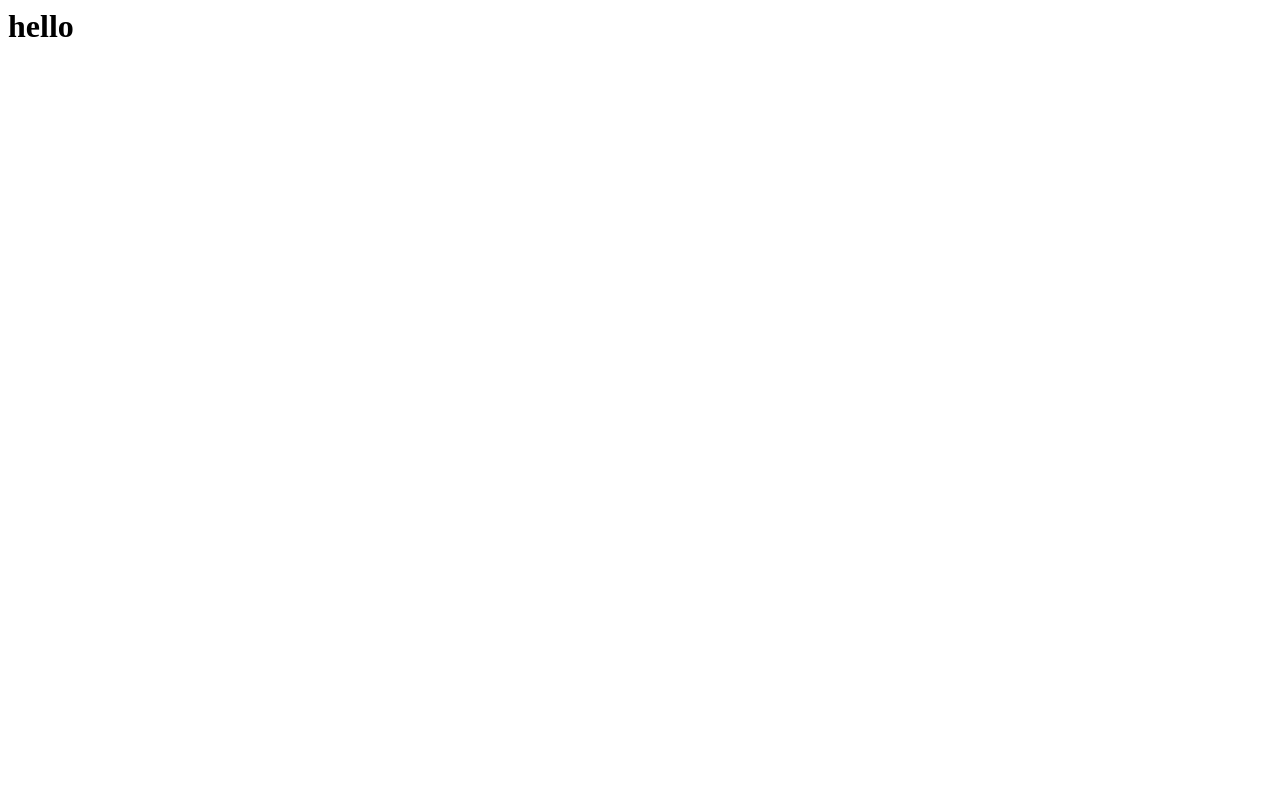
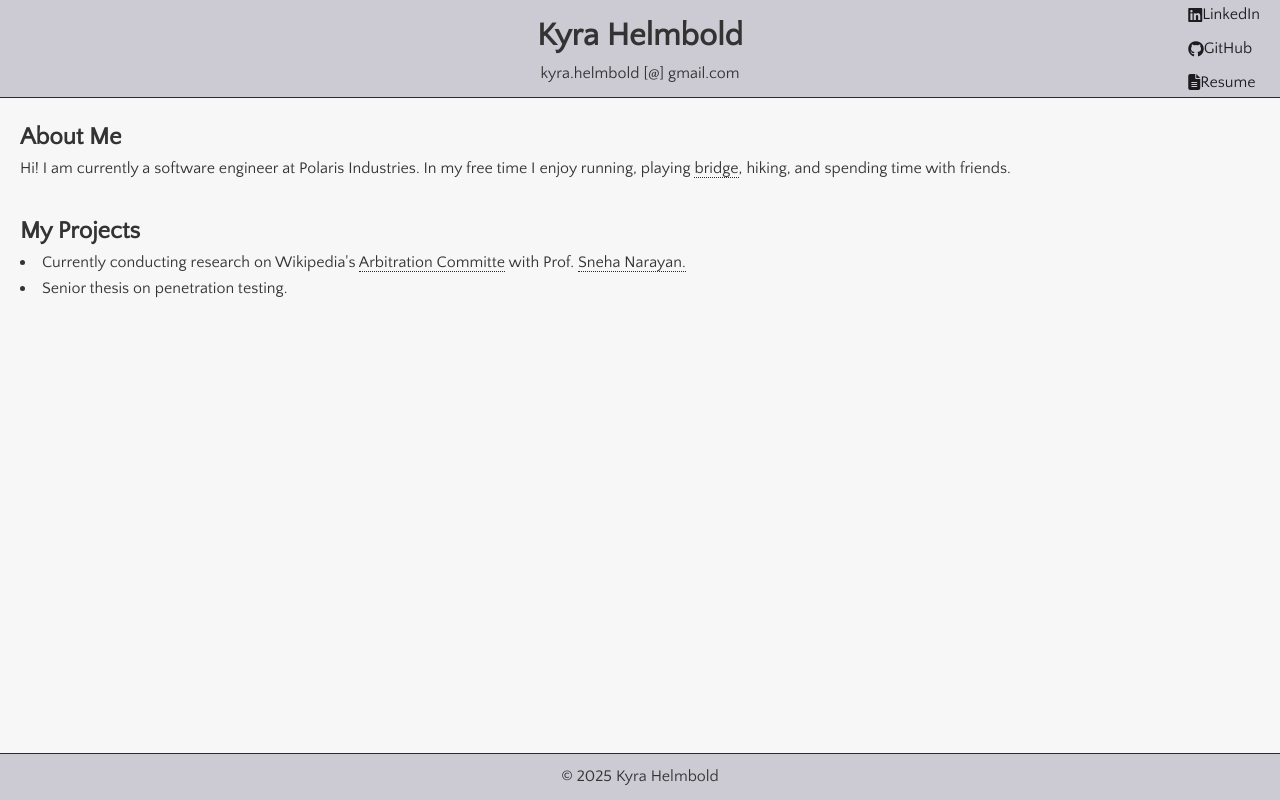
Before and after one commit to kyra-h/kyra-h.github.io, a plain HTML site: page index.html in a window 1280 px wide. Drawn offline with Linux system fonts and the light colour scheme.

Commit message:
added content to website.

```diff
--- a/index.html
+++ b/index.html
@@ -1 +1,57 @@
-<h1> hello </h1>
+<!DOCTYPE html>
+<html lang="en">
+<head>
+    <meta charset="UTF-8">
+    <meta name="viewport" content="width=device-width, initial-scale=1.0">
+    <title>Kyra Helmbold</title>
+    <link rel="stylesheet" href="web.css">
+    <link rel="stylesheet" href="https://cdnjs.cloudflare.com/ajax/libs/font-awesome/6.5.0/css/all.min.css"> <!-- for linkedin, git, resume logos-->
+
+</head>
+<body>
+    <header>
+        <h1>Kyra Helmbold</h1>
+        <p>kyra.helmbold [@] gmail.com</p>
+        <nav>
+            <ul class="nav-links">
+                <li><a href="https://www.linkedin.com/in/kyra-helmbold/" target="_blank"><i class="fab fa-linkedin"></i> LinkedIn</a></li>
+                <li><a href="https://github.com/kyra-h/" target="_blank" ><i class="fab fa-github"></i> GitHub</a></li>
+                <li><a href="pdfs/Helmbold_Kyra_Resume.pdf" target="_blank"><i class="fas fa-file-alt"></i> Resume</a></li>
+            </ul>
+        </nav>
+    </header>
+
+    <main>
+        <section class="about">
+            <h2>About Me</h2>
+            <p> Hi! I am currently a software engineer at Polaris Industries. In my free time I enjoy running, playing <a href="https://en.wikipedia.org/wiki/Contract_bridge"> bridge</a>, hiking, and spending time with friends.
+
+            </p>
+        </section>
+
+        <section class="projects">
+            <h2>
+                My Projects
+            </h2>
+            <p>
+                <li>
+                    Currently conducting research on Wikipedia's
+                    <a href="https://en.wikipedia.org/wiki/Arbitration_Committee_(Wikipedia)">Arbitration Committe</a>
+                    with Prof.
+                    <a href="https://www.snehanarayan.net/"> Sneha Narayan.</a>
+                </li>
+
+                <li>
+                    Senior thesis on penetration testing.
+                </li>
+             </p>
+
+        </section>
+
+    </main>
+
+    <footer>
+        <p>&copy; 2025 Kyra Helmbold</p>
+    </footer>
+</body>
+</html>
--- /dev/null
+++ b/web.css
@@ -0,0 +1,132 @@
+@import url('https://fonts.googleapis.com/css2?family=Quattrocento+Sans&display=swap');
+
+:root {
+    --background1color: #F7F7F8;  /* body  */
+    --background2color: #CCCAD3;  /* header/footer  */
+    --linecolor: #2A2A2E;         /*  lines */
+    --buttoncolor: #9296C4;          /* btn background */
+    --buttonhovercolor: #666cb7;     /* btn hover background */
+    --buttoncolor2: #8FA2BC;
+    --accentcolor: #8FA2BC;
+    --textcolor: #1C1C1F;
+    --darkcolor: #2A2A2E;   /*for underline for links */
+    --linkhovercolor: #7b7b81;
+}
+
+body, h1, h2, p, a {
+    margin: 0;
+    padding: 0;
+    font-family: 'Quattrocento Sans', sans-serif;
+}
+
+body {
+    background-color: var(--background1color);
+    color: #333;
+    line-height: 1.6;
+    display: flex;
+    flex-direction: column;
+
+}
+html, body {
+    height: 100%;
+}
+
+header {
+    background-color: var(--background2color);
+    padding: 10px;
+    border-bottom: 1px solid var(--linecolor);
+    display: flex;
+    justify-content: center;
+    align-items: center;
+    position: relative;
+    flex-direction: column;
+}
+
+header h1 {
+    font-size: 2em;
+    text-align: center;
+}
+header p{
+    text-align: center;
+}
+
+main {
+    padding: 20px;
+    flex: 1;
+}
+
+section {
+    margin-bottom: 30px;
+}
+
+a {
+  color: inherit;
+  text-decoration: none;
+  border-bottom: 1px dotted var(--darkcolor);
+}
+
+a:hover {
+  border-bottom-color: var(--linkhovercolor);
+  color: var(--linkhovercolor);
+}
+
+.nav-links {
+    display: flex;
+    flex-direction: column;
+    gap: .5rem;
+    list-style: none;
+    margin: 0;
+    padding: 0;
+
+    position: absolute;
+    right: 20px;
+    top: 50%;
+    transform: translateY(-50%);
+}
+
+.nav-links a {
+    color: var(--textcolor);
+    text-decoration: none;
+    display: flex;
+    align-items: center;
+    transition: color 0.2s ease;
+    border-bottom: none;
+}
+
+.nav-links a:hover {
+    color: var(--linkhovercolor);
+}
+
+
+
+
+
+
+
+.game-container {
+    background-color: var(--gamebgcolor);
+    border: 1px solid var(--gamebordercolor);
+    padding: 20px;
+    text-align: center;
+}
+
+.game-container a {
+    display: inline-block;
+    margin-top: 10px;
+    padding: 8px 12px;
+    background-color: var(--buttoncolor);
+    color: white;
+    text-decoration: none;
+    border-radius: 4px;
+}
+
+.game-container a:hover {
+    background-color: var(--buttonhovercolor);
+}
+
+footer {
+    background-color: var(--background2color);
+    text-align: center;
+    padding: 10px;
+    border-top: 1px solid var(--linecolor);
+}
```
Also changed, not shown: 1 other file.
